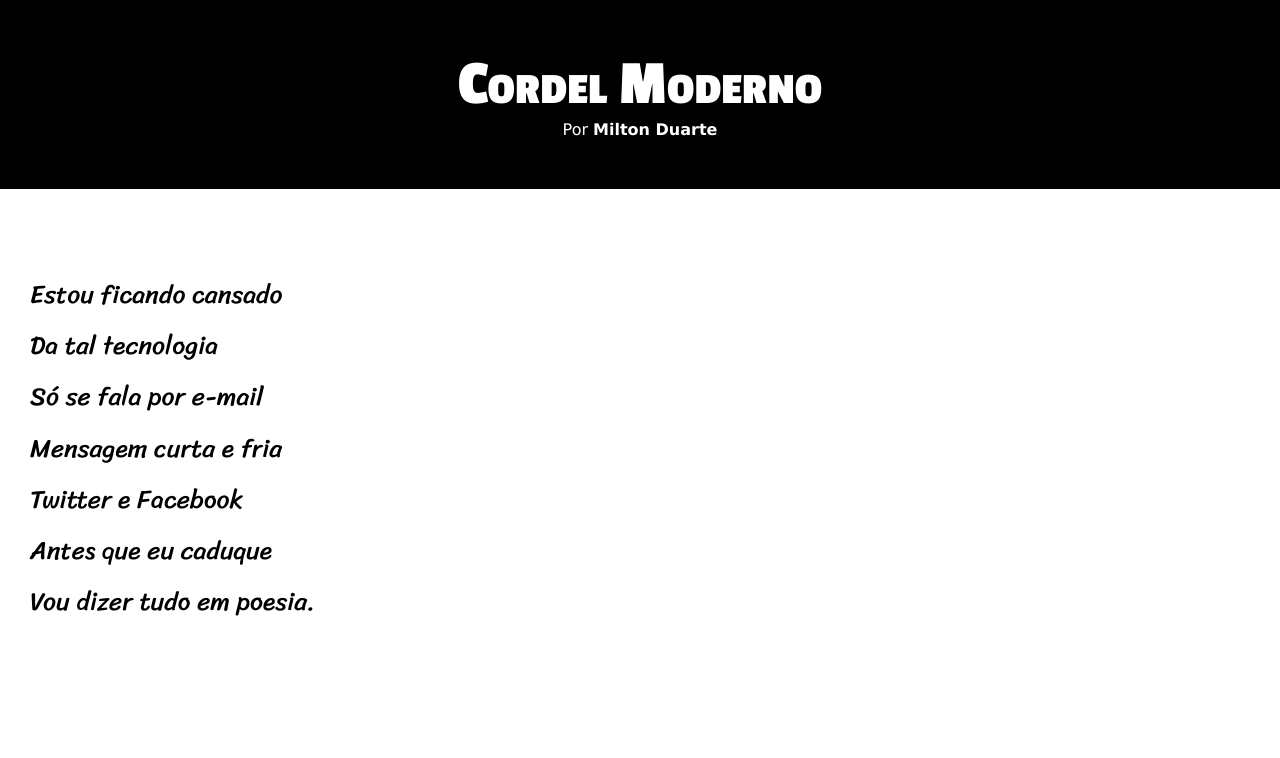
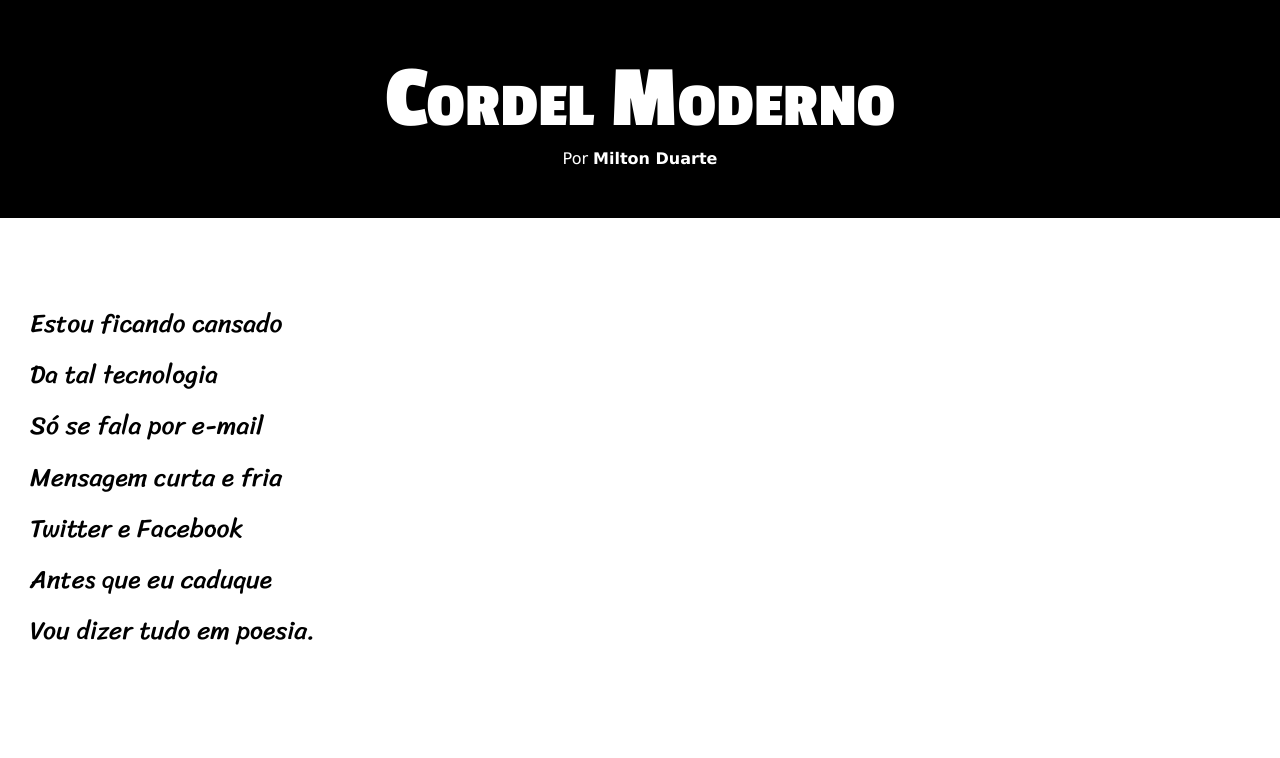
Before and after one commit to vitoriapires07/Projeto-cordel, a PHP site: page / in a window 1280 px wide. Shown: the top 758 px of the page. Run offline with PHP 8.4, Linux system fonts and the light colour scheme.

Commit message:
git add . git commit -m "Atualizei o arquivo que estava modificado" git push

```diff
--- a/estilo/style.css
+++ b/estilo/style.css
@@ -31,7 +31,7 @@ header > h1 {
     padding-top: 50px;
     font-variant: small-caps;
     font-family: var(--fonte2);
-    font-size: 5vw;
+    font-size: 7vw;
 }
 
 header > p {
```
